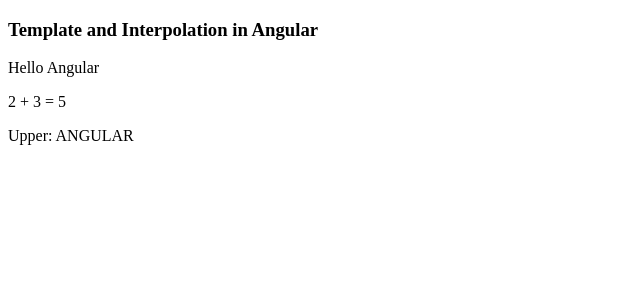
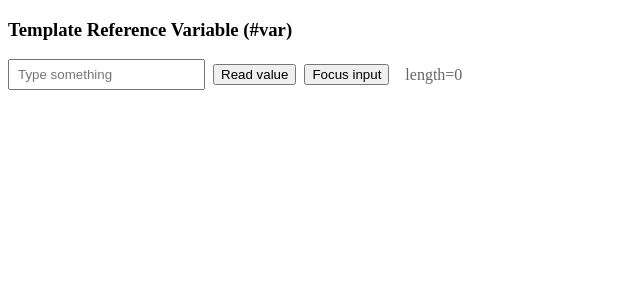
Before and after one commit to erymn/Learn-Refreshed-Angular, an Angular app in the folder my-angular-app/: page / in a window 1280 px wide. Shown: the top 300 px of the page, without its empty margins (0-640 px from the left). Built offline with nearby package versions, Linux system fonts and the light colour scheme.

Commit message:
Refefence variable

```diff
--- a/my-angular-app/src/main.ts
+++ b/my-angular-app/src/main.ts
@@ -2,6 +2,7 @@
 import { appConfig } from './app/app.config';
 //import { App } from './app/app';
 import { Component } from '@angular/core';
+import { CommonModule } from '@angular/common';
 
 // bootstrapApplication(App, appConfig)
 //   .catch((err) => console.error(err));
@@ -20,22 +21,51 @@
 //   name = 'World'
 // }
 
+// //Interpolation in Angular
+// @Component({
+//   selector: 'app-root',
+//   standalone: true,
+//   // template: `<h1>Hello {{name}}</h1>`
+//   template: `
+//     <h3>{{title}}</h3>
+//     <p>Hello {{name}}</p>
+//     <p>2 + 3 = {{2+3}}</p>
+//     <p>Upper: {{name.toUpperCase()}}</p>
+//   `
+// })
+
+// class App{
+//   title = 'Template and Interpolation in Angular'
+//   name = 'Angular'
+// }
+
 //Interpolation in Angular
 @Component({
   selector: 'app-root',
   standalone: true,
-  // template: `<h1>Hello {{name}}</h1>`
+  imports: [CommonModule],
+  styles:[`
+    .toolbar { display: flex; gap: 8px; align-items: center; flex-wrap: wrap; }
+    input { padding: 6px 8px; }
+  `],
   template: `
-    <h3>{{title}}</h3>
-    <p>Hello {{name}}</p>
-    <p>2 + 3 = {{2+3}}</p>
-    <p>Upper: {{name.toUpperCase()}}</p>
+    <h3>Template Reference Variable (#var)</h3>
+    <div class="toolbar">
+      <input #box type="text" placeholder="Type something" (input)="current = box.value"/>
+      <button (click)="read(box.value)">Read value</button>
+      <button (click)="box.focus()">Focus input</button>
+      <span style="margin-left:8px;color:#666">length={{box.value?.length || 0}}</span>
+    </div>
   `
 })
 
 class App{
-  title = 'Template and Interpolation in Angular'
-  name = 'Angular'
+  current= '';
+
+  read(val: string){
+    this.current = val??'';
+    console.log(this.current)
+  }
 }
 
 bootstrapApplication(App);
```
